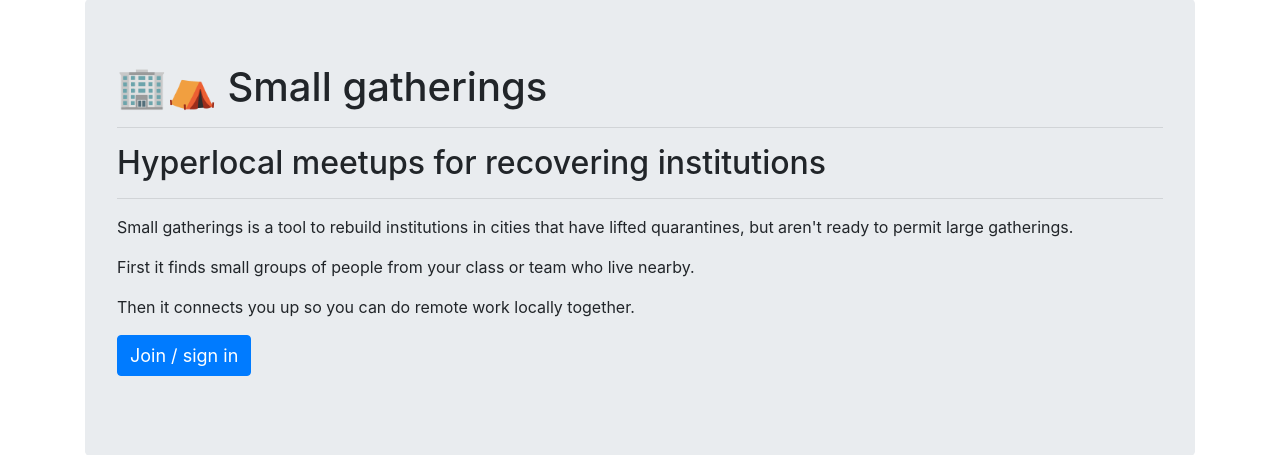
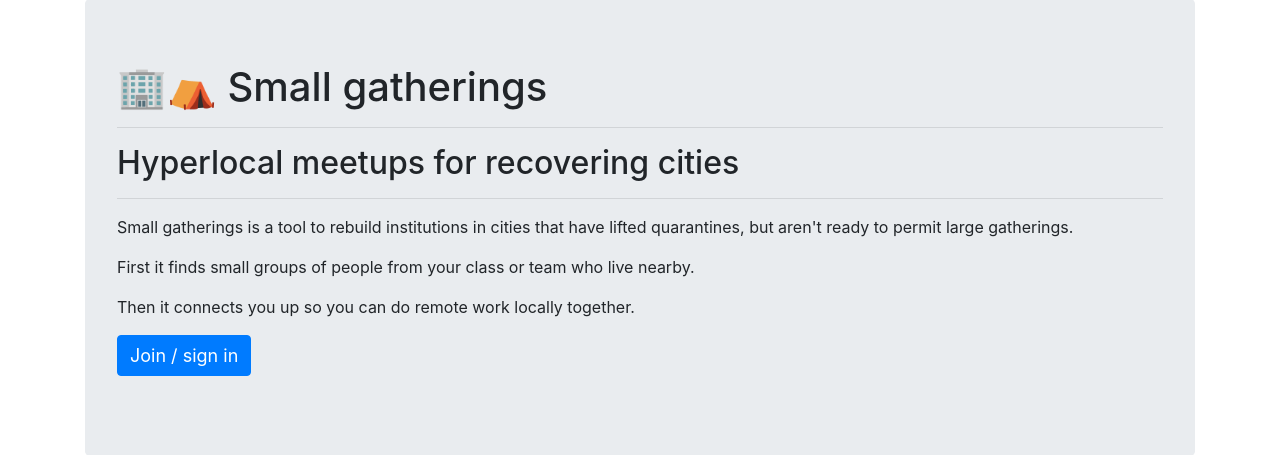
Before and after one commit to abe-winter/smallgat, a Flask app: page / in a window 1280 px wide. Shown: the part 82-537 px from the top of the page. Run offline with Flask 2, Linux system fonts and the light colour scheme; some libraries are stand-ins or nearby versions.

Commit message:
copy edit

```diff
--- a/smallgat/templates/splash.htm
+++ b/smallgat/templates/splash.htm
@@ -5,7 +5,7 @@
 <div class="jumbotron">
   <h1>🏢⛺ Small gatherings</h1>
   <hr>
-  <h2>Hyperlocal meetups for recovering institutions</h2>
+  <h2>Hyperlocal meetups for recovering cities</h2>
   <hr>
   <p>Small gatherings is a tool to rebuild institutions in cities that have lifted quarantines, but aren't ready to permit large gatherings.</p>
   <p>First it finds small groups of people from your class or team who live nearby.</p>
```
